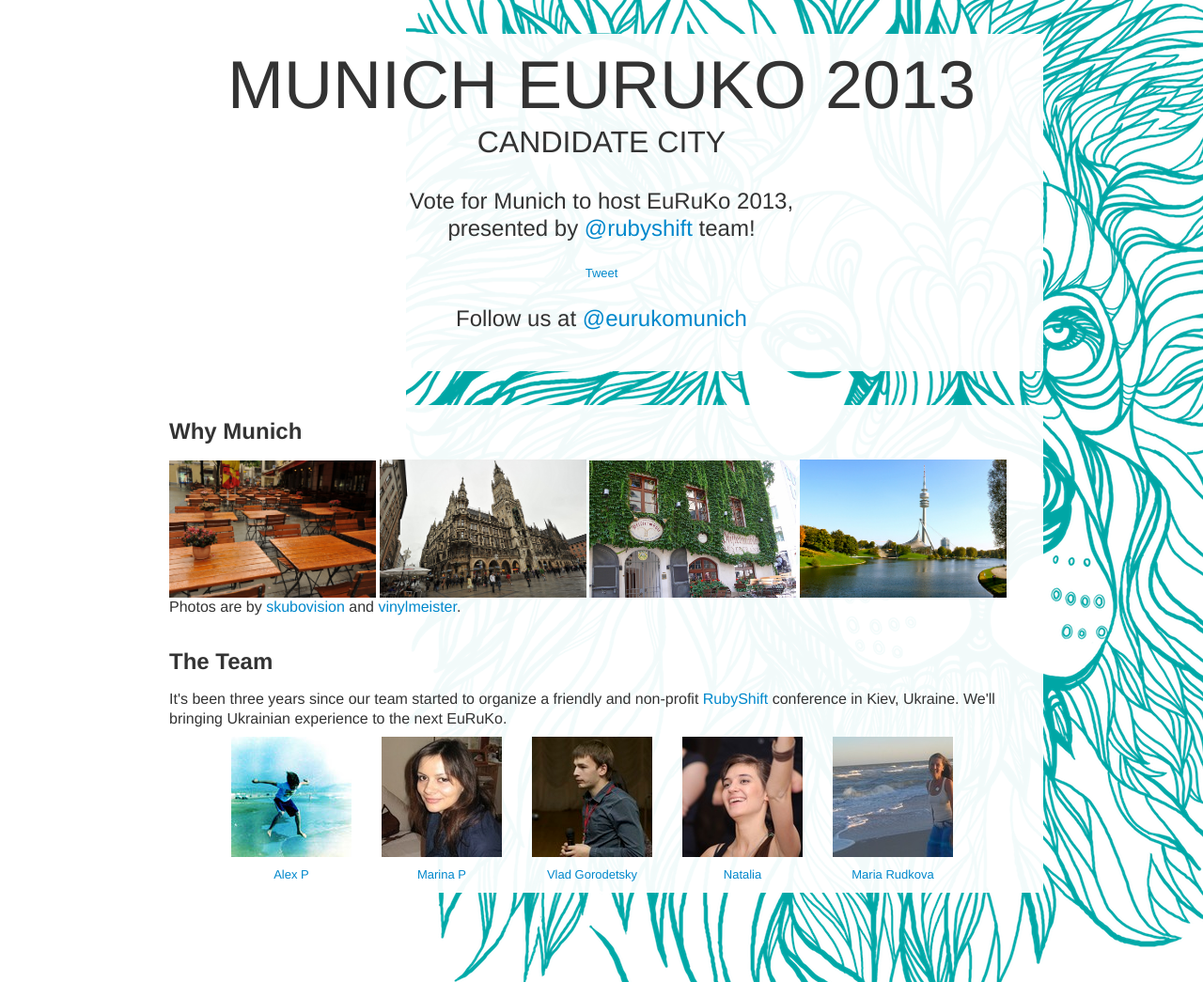
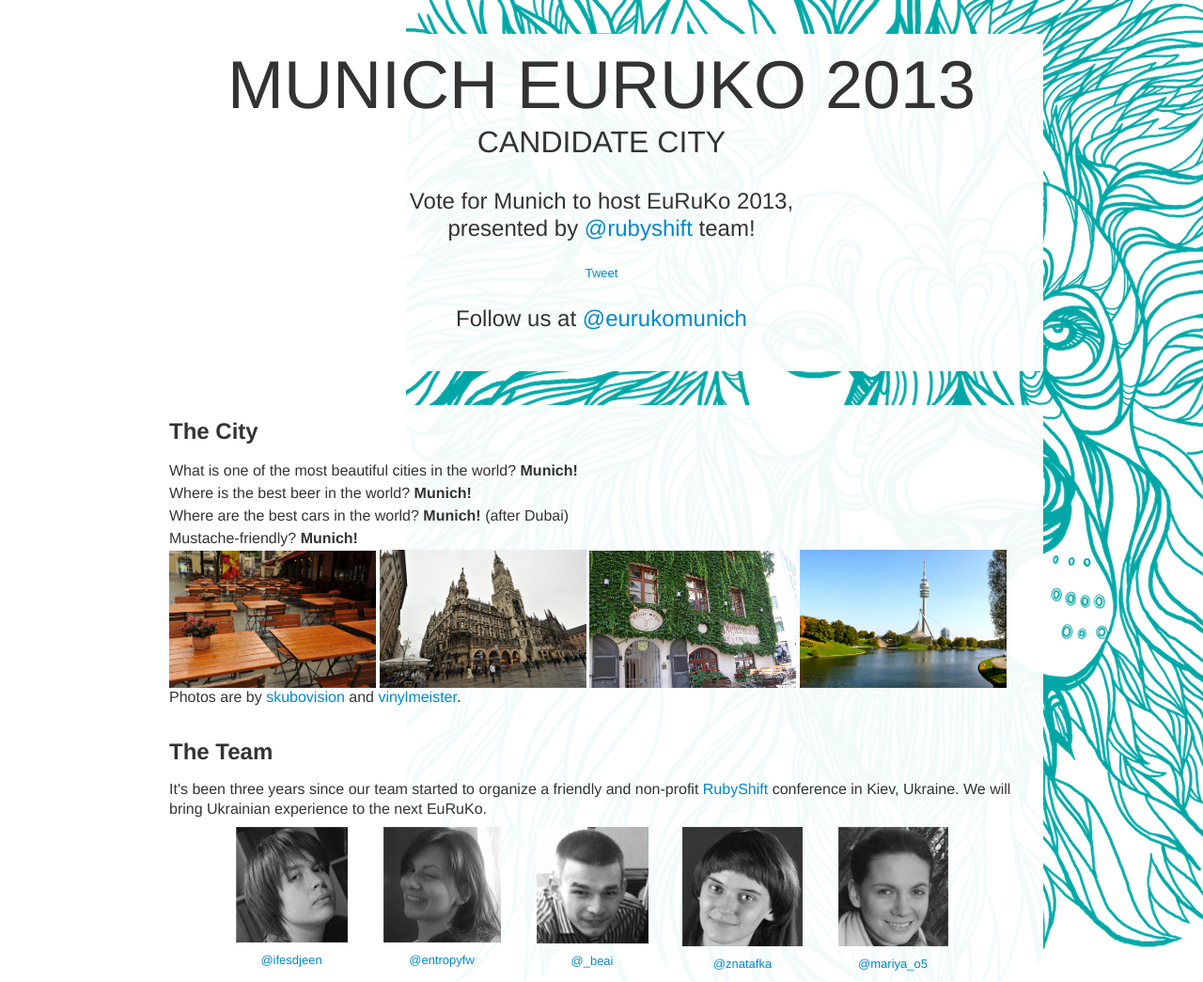
Before and after one commit to rubyshift/eurukomunich, a Jekyll site: the page built from index.html, in a window 1280 px wide. Shown: the whole page at 94% size. Built offline with Jekyll 4.4.1, drawn with Linux system fonts in a browser that asks for light colours; some web fonts are replaced; comment, search, counter and statistics services are not loaded.

Commit message:
Update team and city info

```diff
--- a/assets/stylesheets/screen.css
+++ b/assets/stylesheets/screen.css
@@ -49,6 +49,9 @@
 .team { text-align:center; margin-left:40px; }
 .team img { margin-bottom:10px; }
 
+.awesomeities { margin-bottom:10px; }
+.awesomeities, .awesomeities li { list-style:none; margin: 0; padding:0; }
+
 body {
     background: url('/assets/images/bg.png') !important;
     background-repeat: no-repeat !important;
--- a/index.html
+++ b/index.html
@@ -22,7 +22,13 @@
 <div class='row'>
   <div class='span12 whitened'>
     <div class='wrapper'>
-      <h2>Why Munich</h2>
+      <h2>The City</h2>
+      <ul class="awesomeities">
+        <li>What is one of the most beautiful cities in the world? <strong>Munich!</strong></li>
+        <li>Where is the best beer in the world? <strong>Munich!</strong></li>
+        <li>Where are the best cars in the world? <strong>Munich!</strong> (after Dubai)</li>
+        <li>Mustache-friendly? <strong>Munich!</strong></li>
+      </ul>
       <img src="/assets/images/muc1.jpg" style="width:220px;">
       <img src="/assets/images/muc2.jpg" style="width:220px;">
       <img src="/assets/images/muc5.jpg" style="width:220px;">
@@ -37,28 +43,28 @@
     <div class='wrapper'>
       <h2>The Team</h2>
       <p>
-        It's been three years since our team started to organize a friendly and non-profit <a href="http://rubyshift.org">RubyShift</a> conference in Kiev, Ukraine. We'll bringing Ukrainian experience to the next EuRuKo.
+        It's been three years since our team started to organize a friendly and non-profit <a href="http://rubyshift.org">RubyShift</a> conference in Kiev, Ukraine. We will bring Ukrainian experience to the next EuRuKo.
       </p>
       <div class="row team">
         <div class="span2 teammate">
           <img src="/assets/images/team-ifesdjeen.jpg"><br>
-          <a href='http://twitter.com/ifesdjeen'>Alex P</a>
+          <a href='http://twitter.com/ifesdjeen'>@ifesdjeen</a>
         </div>
         <div class="span2 teammate">
           <img src="/assets/images/team-entropyfw.jpg"><br>
-          <a href='http://twitter.com/entropyfw'>Marina P</a>
+          <a href='http://twitter.com/entropyfw'>@entropyfw</a>
         </div>
         <div class="span2 teammate">
           <img src="/assets/images/team-_beai.jpg"><br>
-          <a href="http://twitter.com/_beai">Vlad Gorodetsky</a>
+          <a href="http://twitter.com/_beai">@_beai</a>
         </div>
         <div class="span2 teammate">
           <img src="/assets/images/team-znatafka.jpg"><br>
-          <a href="http://twitter.com/znatafka">Natalia</a>
+          <a href="http://twitter.com/znatafka">@znatafka</a>
         </div>
         <div class="span2 teammate">
           <img src="/assets/images/team-mariya_o5.jpg"><br>
-          <a href="http://twitter.com/mariya_o5">Maria Rudkova</a>
+          <a href="http://twitter.com/mariya_o5">@mariya_o5</a>
         </div>
       </div>
     </div>
```
Also changed, not shown: assets/images/team-_beai.jpg, assets/images/team-entropyfw.jpg, assets/images/team-ifesdjeen.jpg, assets/images/team-mariya_o5.jpg, assets/images/team-znatafka.jpg.
